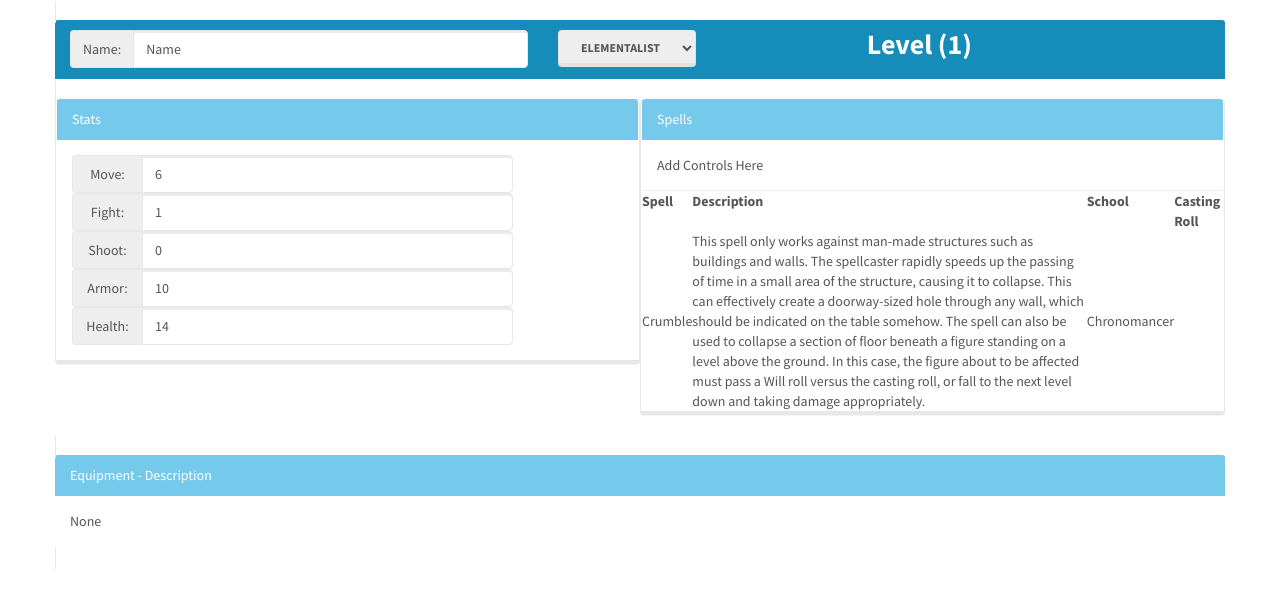
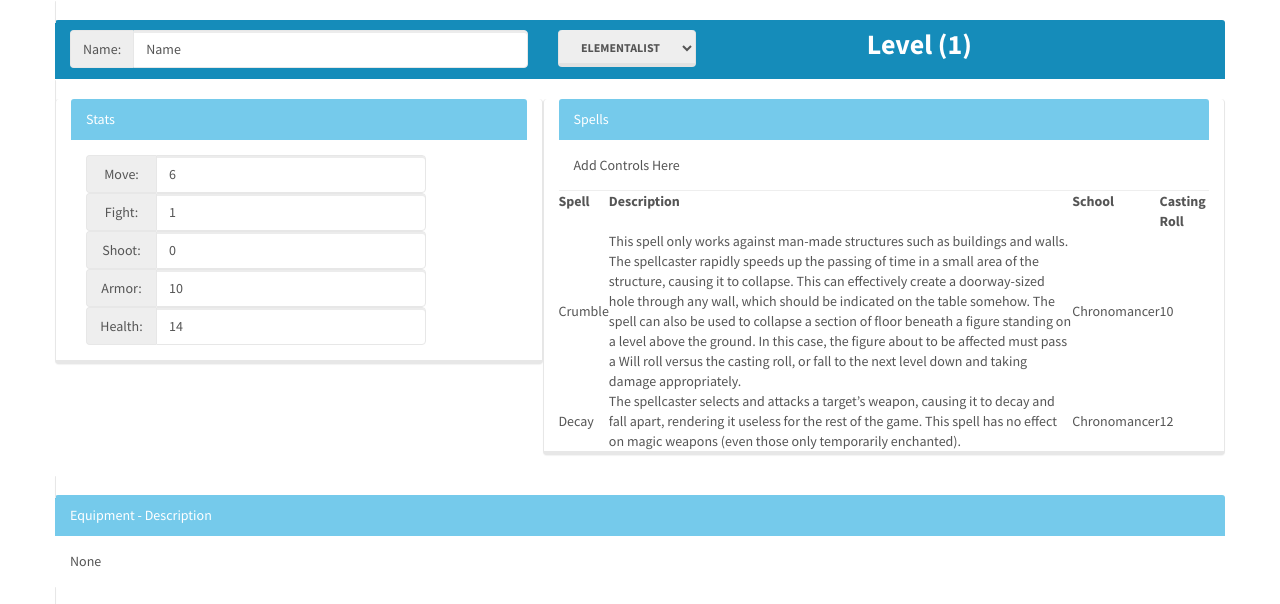
Before and after one commit to ChargerIIC/Frostgrave-WarRoster, an Angular app: page / in a window 1280 px wide. Shown: the top 604 px of the page. Built offline with nearby package versions, Linux system fonts and the light colour scheme.

Commit message:
Spellbook class added
The Spellbook will serve as the repository for the pre-defined spells in
the game

```diff
--- a/src/app/app.component.html
+++ b/src/app/app.component.html
@@ -1,5 +1,5 @@
 <div class="container">
   <div class="row"><app-wizard-summary-panel [userMage]="this.wizard" class="panel panel-primary"></app-wizard-summary-panel></div>
-  <div class="row"><app-wizard-stats-panel [userMage]="this.wizard" class="col-lg-6 col-md-6 col-xs-6 panel panel-info"></app-wizard-stats-panel><app-wizard-spells-panel [userMage]="this.wizard" class="col-lg-6 col-md-6 col-xs-6 panel panel-info"></app-wizard-spells-panel></div>
+  <div class="row"><app-wizard-stats-panel [userMage]="this.wizard" class="col-lg-5 col-md-5 col-xs-5 panel panel-info"></app-wizard-stats-panel><app-wizard-spells-panel [userMage]="this.wizard" class="col-lg-7 col-md-7 col-xs-7 panel panel-info"></app-wizard-spells-panel></div>
   <div class="row"><app-wizard-equipment-panel [userMage]="this.wizard" class="panel panel-info"></app-wizard-equipment-panel></div>
 </div>
--- a/src/app/app.component.ts
+++ b/src/app/app.component.ts
@@ -1,6 +1,7 @@
 import { Component } from '@angular/core';
 import { Mage } from './model/mage.model';
 import { Spell } from './model/spell.model';
+import { SpellBook } from './model/spellbook.model';
 
 @Component({
   selector: 'app-root',
@@ -14,11 +15,10 @@ export class AppComponent {
 
   constructor(){
     this.wizard = new Mage();
-    var spell = new Spell();
-    spell.name = "Crumble";
-    spell.description = "This spell only works against man-made structures such as buildings and walls. The spellcaster rapidly speeds up the passing of time in a small area of the structure, causing it to collapse. This can effectively create a doorway-sized hole through any wall, which should be indicated on the table somehow. The spell can also be used to collapse a section of floor beneath a figure standing on a level above the ground. In this case, the figure about to be affected must pass a Will roll versus the casting roll, or fall to the next level down and taking damage appropriately.";
-    spell.school = "Chronomancer";
-    spell.castingNumber = 10;
-    this.wizard.spells[0] = spell;
+
+    SpellBook.loadSpellsIntoSpellbook();
+
+    this.wizard.spells[0] = SpellBook.spells[0];
+    this.wizard.spells[1] = SpellBook.spells[1];
   }
 }
--- a/src/app/model/mage.model.ts
+++ b/src/app/model/mage.model.ts
@@ -1,4 +1,4 @@
-import { Spell } from '../model/spell.model';
+import { Spell } from './spell.model';
 
 export class Mage {
 
--- /dev/null
+++ b/src/app/model/spellbook.model.ts
@@ -0,0 +1,25 @@
+import { Spell } from './spell.model';
+
+export class SpellBook{
+  public static spells: Spell[] = new Array<Spell>();
+
+  constructor(){
+    //SpellBook.spells[0] = new Spell();
+  }
+
+  static loadSpellsIntoSpellbook(){
+    var spell = new Spell();
+    spell.name = "Crumble";
+    spell.description = "This spell only works against man-made structures such as buildings and walls. The spellcaster rapidly speeds up the passing of time in a small area of the structure, causing it to collapse. This can effectively create a doorway-sized hole through any wall, which should be indicated on the table somehow. The spell can also be used to collapse a section of floor beneath a figure standing on a level above the ground. In this case, the figure about to be affected must pass a Will roll versus the casting roll, or fall to the next level down and taking damage appropriately.";
+    spell.school = "Chronomancer";
+    spell.castingNumber = 10;
+    SpellBook.spells[0] = spell;
+
+    spell = new Spell();
+    spell.name = "Decay";
+    spell.description = "The spellcaster selects and attacks a target’s weapon, causing it to decay and fall apart, rendering it useless for the rest of the game. This spell has no effect on magic weapons (even those only temporarily enchanted).";
+    spell.school = "Chronomancer";
+    spell.castingNumber = 12;
+    SpellBook.spells[1] = spell;
+  }
+}
--- a/src/app/wizard-spells-panel/wizard-spells-panel.component.html
+++ b/src/app/wizard-spells-panel/wizard-spells-panel.component.html
@@ -2,5 +2,5 @@
 <div class="panel-body">Add Controls Here</div>
   <table class="table table-hover table-bordered">
     <th>Spell</th><th>Description</th><th>School</th><th>Casting Roll</th>
-    <tr *ngFor="let spell of userMage.spells"><td>{{spell.name}}</td><td>{{spell.description}}</td><td>{{spell.school}}</td></tr>
+    <tr *ngFor="let spell of userMage.spells"><td>{{spell.name}}</td><td>{{spell.description}}</td><td>{{spell.school}}</td><td>{{spell.castingNumber}}</td></tr>
   </table>
```
